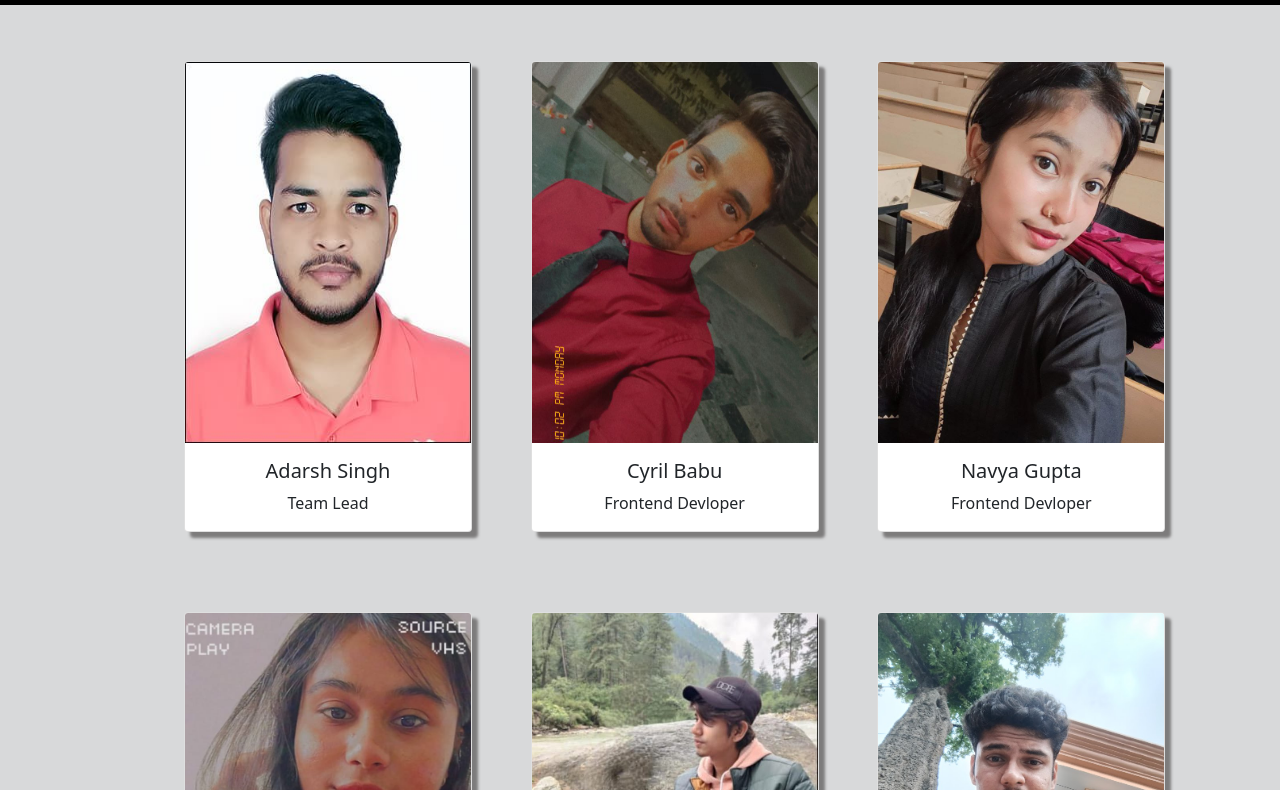
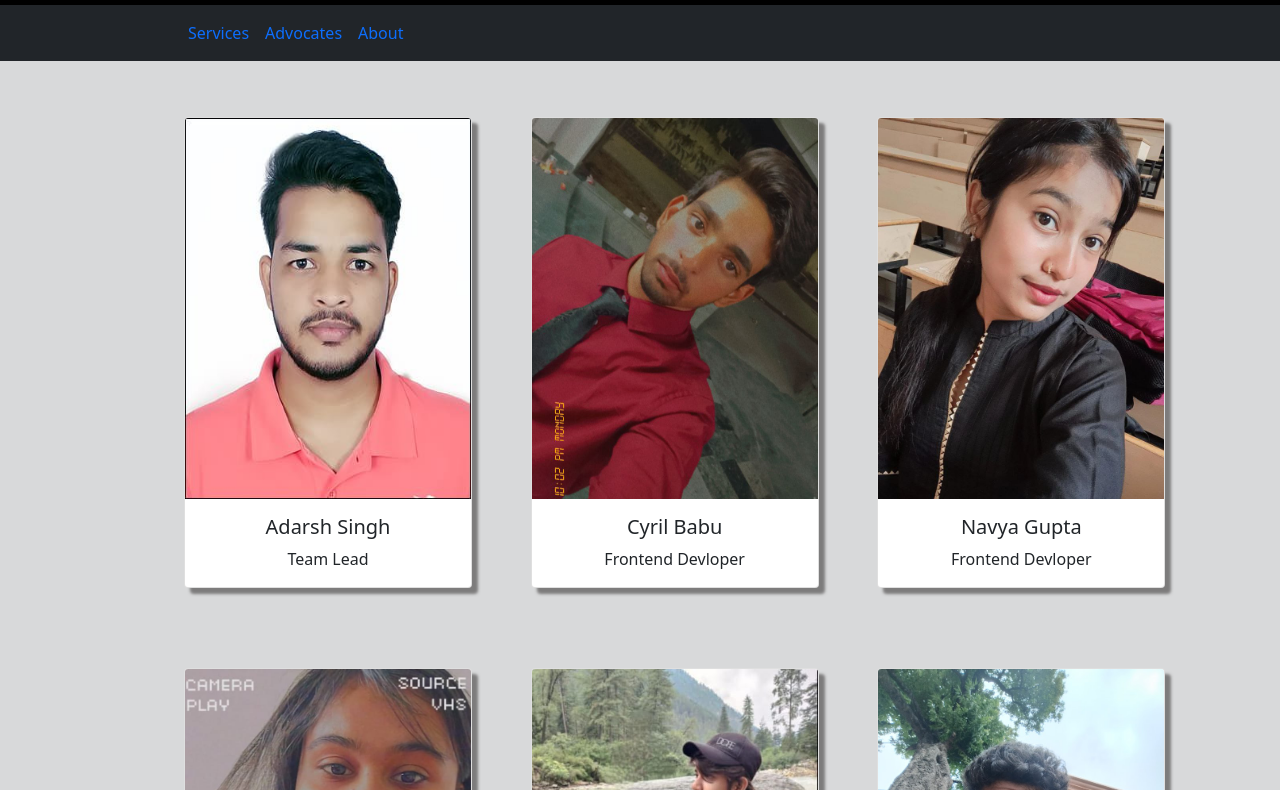
Before and after one commit to cyrilbabu/-Advocacy.io, a plain HTML site: page About/about.html in a window 1280 px wide. Shown: the part 93-883 px from the top of the page. Drawn offline with nearby package versions, Linux system fonts and the light colour scheme; a script that the page names is missing.

Commit message:
Update about.html

```diff
--- a/About/about.html
+++ b/About/about.html
@@ -25,6 +25,39 @@
             </h1>
         </a>
     </div>
+
+
+<!-- #-----------------------------------------------------NAV_BAR------------------------------------------------------------------------#    -->
+
+
+    <nav class="navbar navbar-expand-lg bg-dark" data-bs-theme="dark">
+        <div class="container-fluid">
+          <button class="navbar-toggler" type="button" data-bs-toggle="collapse" data-bs-target="#navbarTogglerDemo01"
+            aria-controls="navbarTogglerDemo01" aria-expanded="false" aria-label="Toggle navigation">
+            <span class="navbar-toggler-icon"></span>
+          </button>
+          <div class="collapse navbar-collapse" id="navbarTogglerDemo01">
+            <ul class="navbar-nav me-auto mb-2 mb-lg-0">
+              <li class="nav-item">
+                <a class="nav-link" style="padding-left: 22vh;" href="../Services/services.html">Services</a>
+              </li>
+              <li class="nav-item">
+                <a class="nav-link " href="../Advocates/index.html">Advocates</a>
+              </li>
+              <li class="nav-item">
+                <a class="nav-link " href="../About/about.html">About</a>
+              </li>
+            </ul>
+            <form class="d-flex" role="search">
+            </form>
+          </div>
+        </div>
+      </nav>
+
+<!-- #-----------------------------------------------------NAV_BAR------------------------------------------------------------------------#    -->
+
+
+
 
 
     <!-- #-----------------------------------------------------Second_div---------------------------------------------------------------#   -->
```
